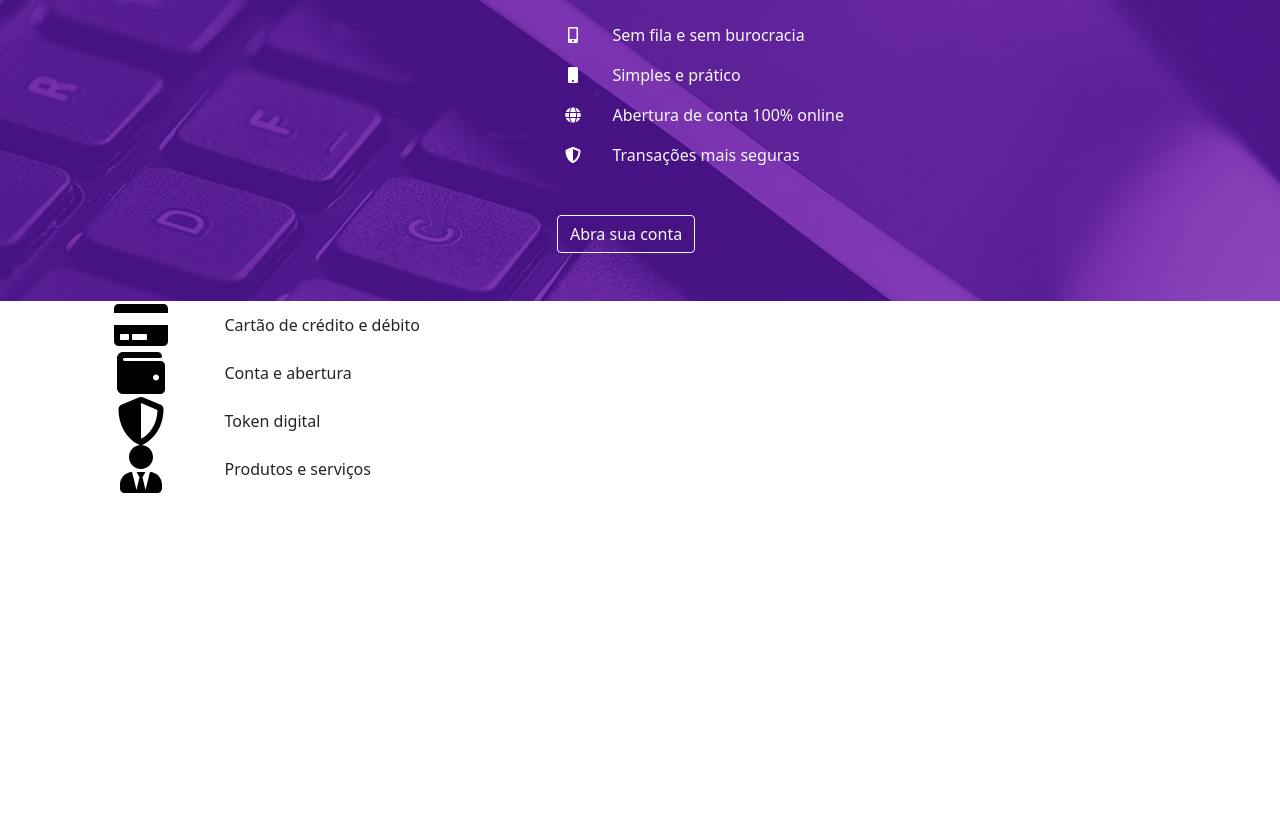
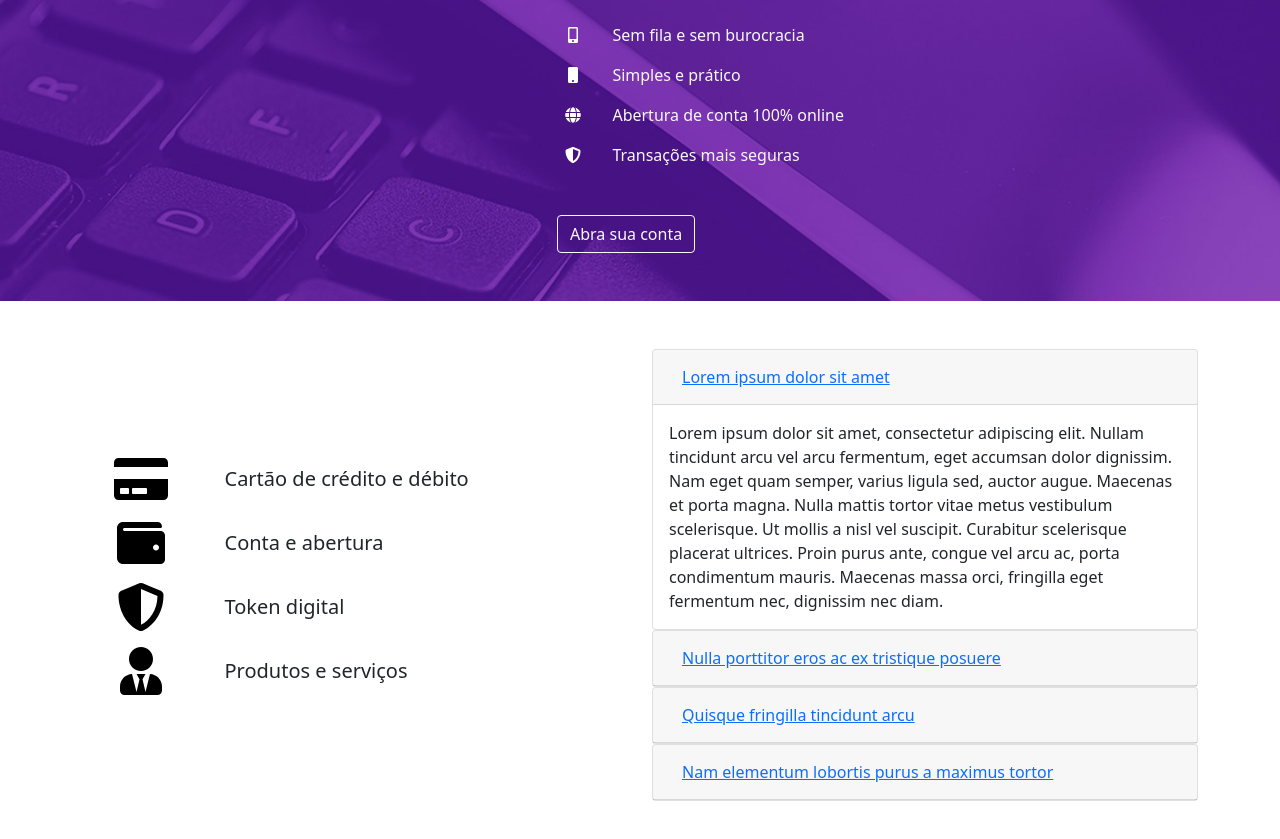
Before and after one commit to Lucashylario/magbank21, a React (Create React App) app: page / in a window 1280 px wide. Shown: the part 2208-3047 px from the top of the page. Before the commit the page ends 2701 px from the top, so only its background shows below. Built offline with nearby package versions, Linux system fonts and the light colour scheme.

Commit message:
add accordion no component FAQ e ajustes de icones

```diff
--- a/src/components/Faq.js
+++ b/src/components/Faq.js
@@ -1,36 +1,109 @@
 import React from 'react';
-import { Container, Row, Col } from 'react-bootstrap';
+import { Container, Row, Col, Card, Accordion, Button } from 'react-bootstrap';
 import IconText from './IconText';
 import { FontAwesomeIcon } from '@fortawesome/react-fontawesome';
 import { faCreditCard, faWallet, faShieldAlt, faUserTie } from '@fortawesome/free-solid-svg-icons';
 
 const Faq = () => (
-    <Container>
-        <Row>
-            <Col className='d-lg-none' xs={12}>
+    <Container className='py-5'>
+        <Row className='d-flex align-items-center justify-items-center'>
+            <Col className='d-lg-none mb-5' xs={12}>
                 <Row>
-                    <Col>
+                    <Col className='d-flex justify-content-center'>
                         <FontAwesomeIcon icon={faCreditCard} size='2x'/>
                     </Col>
-                    <Col>
+                    <Col className='d-flex justify-content-center'>
                         <FontAwesomeIcon icon={faWallet} size='2x'/>
                     </Col>
-                    <Col>
+                    <Col className='d-flex justify-content-center'>
                         <FontAwesomeIcon icon={faShieldAlt} size='2x'/>
                     </Col>
-                    <Col>
+                    <Col className='d-flex justify-content-center'>
                         <FontAwesomeIcon icon={faUserTie} size='2x'/>
                     </Col>
                 </Row>
             </Col>
             <Col className='d-none d-lg-block'>
-                <IconText icon={faCreditCard} size={3}>Cartão de crédito e débito</IconText>
-                <IconText icon={faWallet} size={3}>Conta e abertura</IconText>
-                <IconText icon={faShieldAlt} size={3}>Token digital</IconText>
-                <IconText icon={faUserTie} size={3}>Produtos e serviços</IconText>
+                <IconText icon={faCreditCard} size={3} className='mb-3' textClassName='lead'>Cartão de crédito e débito</IconText>
+                <IconText icon={faWallet} size={3} className='mb-3' textClassName='lead'>Conta e abertura</IconText>
+                <IconText icon={faShieldAlt} size={3} className='mb-3' textClassName='lead'>Token digital</IconText>
+                <IconText icon={faUserTie} size={3} textClassName='lead'>Produtos e serviços</IconText>
             </Col>
             <Col>
+                <Accordion defaultActiveKey="0">
+                    <Card>
+                        <Card.Header>
+                            <Accordion.Toggle as={Button} variant='link' eventKey='0'>
+                                Lorem ipsum dolor sit amet
+                            </Accordion.Toggle>
+                        </Card.Header>
+                        <Accordion.Collapse eventKey="0">
+                            <Card.Body>
+                                Lorem ipsum dolor sit amet, consectetur adipiscing elit. Nullam tincidunt arcu vel
+                                arcu fermentum, eget accumsan dolor dignissim. Nam eget quam semper, varius ligula sed,
+                                auctor augue. Maecenas et porta magna. Nulla mattis tortor vitae metus vestibulum scelerisque.
+                                Ut mollis a nisl vel suscipit. Curabitur scelerisque placerat ultrices.
+                                Proin purus ante, congue vel arcu ac, porta condimentum mauris.
+                                Maecenas massa orci, fringilla eget fermentum nec, dignissim nec diam.
+                            </Card.Body>
+                        </Accordion.Collapse>
+                    </Card>
+                    <Card>
+                        <Card.Header>
+                            <Accordion.Toggle as={Button} variant='link' eventKey='1'>
+                                Nulla porttitor eros ac ex tristique posuere
+                            </Accordion.Toggle>
+                        </Card.Header>
+                        <Accordion.Collapse eventKey="1">
+                            <Card.Body>
+                                Lorem ipsum dolor sit amet, consectetur adipiscing elit, sed do eiusmod
+                                tempor incididunt ut labore et dolore magna aliqua. Ut enim ad minim
+                                veniam, quis nostrud exercitation ullamco laboris nisi ut aliquip ex ea
+                                commodo consequat. Duis aute irure dolor in reprehenderit in voluptate
+                                velit esse cillum dolore eu fugiat nulla pariatur. Excepteur sint occaecat
+                                cupidatat non proident, sunt in culpa qui officia deserunt mollit anim id
+                                est laborum.
+                            </Card.Body>
+                        </Accordion.Collapse>
+                    </Card>
+                    <Card>
+                        <Card.Header>
+                            <Accordion.Toggle as={Button} variant='link' eventKey='2'>
+                                Quisque fringilla tincidunt arcu
+                            </Accordion.Toggle>
+                        </Card.Header>
+                        <Accordion.Collapse eventKey="2">
+                            <Card.Body>
+                                Lorem ipsum dolor sit amet, consectetur adipiscing elit, sed do eiusmod
+                                tempor incididunt ut labore et dolore magna aliqua. Ut enim ad minim
+                                veniam, quis nostrud exercitation ullamco laboris nisi ut aliquip ex ea
+                                commodo consequat. Duis aute irure dolor in reprehenderit in voluptate
+                                velit esse cillum dolore eu fugiat nulla pariatur. Excepteur sint occaecat
+                                cupidatat non proident, sunt in culpa qui officia deserunt mollit anim id
+                                est laborum.
+                            </Card.Body>
+                        </Accordion.Collapse>
+                    </Card>
+                    <Card>
+                        <Card.Header>
+                            <Accordion.Toggle as={Button} variant='link' eventKey='3'>
+                                Nam elementum lobortis purus a maximus tortor
+                            </Accordion.Toggle>
+                        </Card.Header>
+                        <Accordion.Collapse eventKey="3">
+                            <Card.Body>
+                                Lorem ipsum dolor sit amet, consectetur adipiscing elit, sed do eiusmod
+                                tempor incididunt ut labore et dolore magna aliqua. Ut enim ad minim
+                                veniam, quis nostrud exercitation ullamco laboris nisi ut aliquip ex ea
+                                commodo consequat. Duis aute irure dolor in reprehenderit in voluptate
+                                velit esse cillum dolore eu fugiat nulla pariatur. Excepteur sint occaecat
+                                cupidatat non proident, sunt in culpa qui officia deserunt mollit anim id
+                                est laborum.
+                            </Card.Body>
+                        </Accordion.Collapse>
+                    </Card>
 
+                </Accordion>
             </Col>
         </Row>
     </Container>
```
